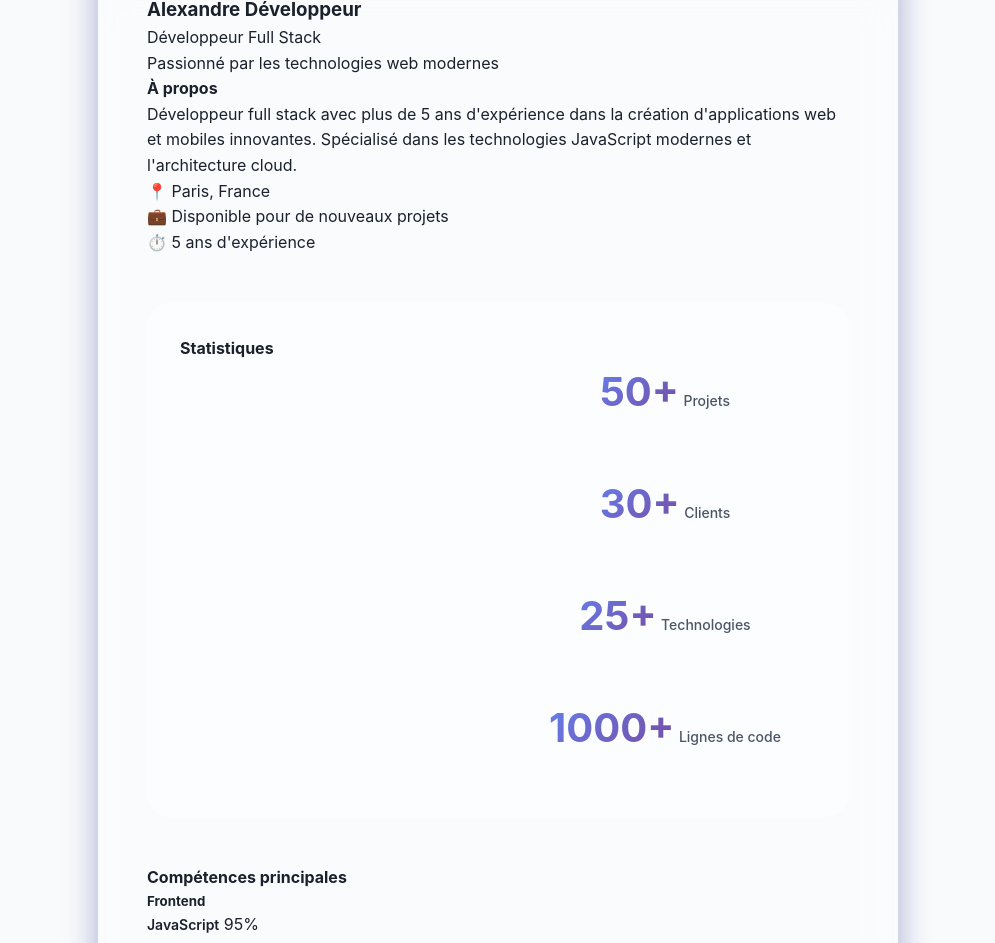
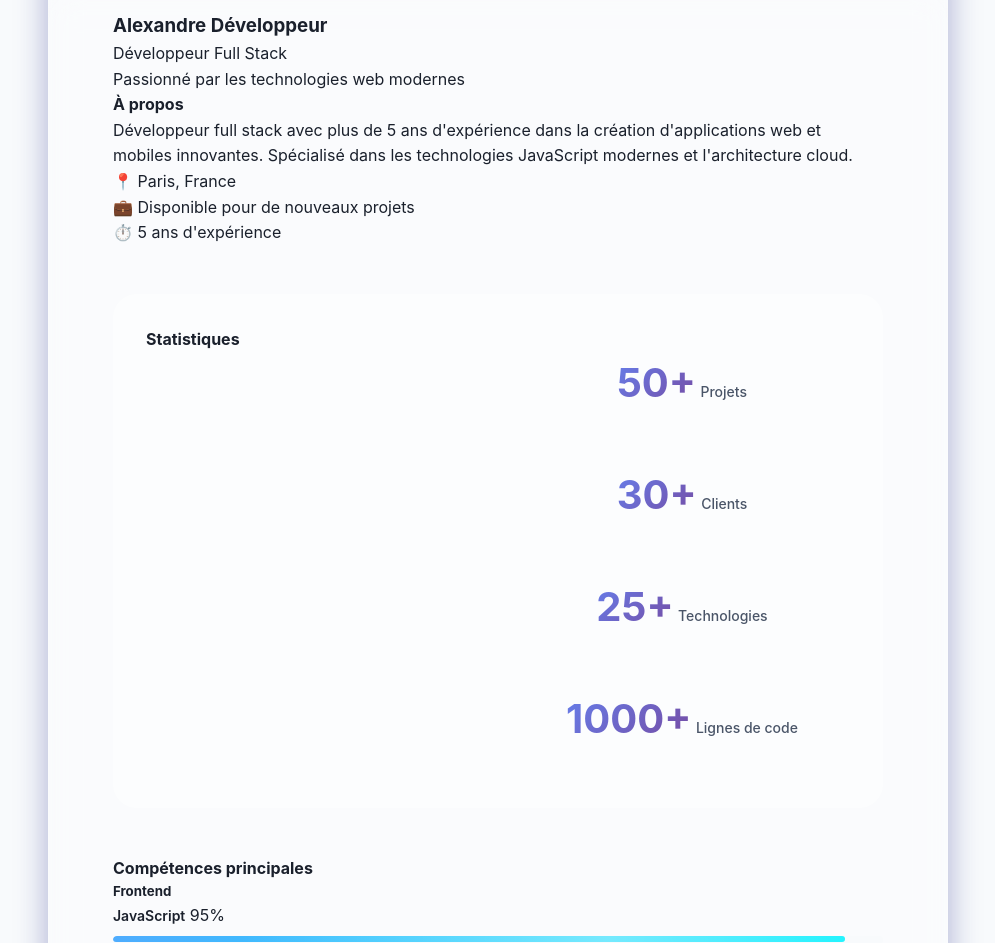
Before and after one commit to HASHT85/vibecraft-test1, a website built with Vite: page index.html in a window 1280 px wide. Shown: the part 1017-1960 px from the top of the page, without its empty margins (142-1137 px from the left). Built offline with nearby package versions, Linux system fonts and the light colour scheme; files whose address does not match are found by name.

Commit message:
fix: import CSS via JS modules for reliable Vite bundling

```diff
--- a/index.html
+++ b/index.html
@@ -1,5 +1,6 @@
 <!DOCTYPE html>
 <html lang="fr">
+
 <head>
     <meta charset="UTF-8">
     <meta name="viewport" content="width=device-width, initial-scale=1.0">
@@ -19,7 +20,8 @@
     <meta property="og:type" content="website">
     <meta property="og:url" content="https://portfolio.dev/">
     <meta property="og:title" content="Portfolio - Développeur Web">
-    <meta property="og:description" content="Découvrez mes projets et compétences en développement web moderne. Spécialisé en JavaScript, React, Node.js et technologies cloud.">
+    <meta property="og:description"
+        content="Découvrez mes projets et compétences en développement web moderne. Spécialisé en JavaScript, React, Node.js et technologies cloud.">
     <meta property="og:image" content="https://portfolio.dev/assets/images/og-default.jpg">
     <meta property="og:image:width" content="1200">
     <meta property="og:image:height" content="630">
@@ -31,7 +33,8 @@
     <meta name="twitter:card" content="summary_large_image">
     <meta name="twitter:url" content="https://portfolio.dev/">
     <meta name="twitter:title" content="Portfolio - Développeur Web">
-    <meta name="twitter:description" content="Découvrez mes projets et compétences en développement web moderne. Spécialisé en JavaScript, React, Node.js et technologies cloud.">
+    <meta name="twitter:description"
+        content="Découvrez mes projets et compétences en développement web moderne. Spécialisé en JavaScript, React, Node.js et technologies cloud.">
     <meta name="twitter:image" content="https://portfolio.dev/assets/images/og-default.jpg">
     <meta name="twitter:creator" content="@portfolio_dev">
     <meta name="twitter:site" content="@portfolio_dev">
@@ -59,17 +62,9 @@
 
     <title>Portfolio - Développeur Web</title>
 
-    <!-- CSS -->
-    <link rel="stylesheet" href="/css/themes.css">
-    <link rel="stylesheet" href="/css/main.css">
-    <link rel="stylesheet" href="/css/glassmorphism.css">
-    <link rel="stylesheet" href="/css/animations.css">
-    <link rel="stylesheet" href="/css/hero-animations.css">
-    <link rel="stylesheet" href="/css/about-section.css">
-    <link rel="stylesheet" href="/css/contact-form.css">
-    <link rel="stylesheet" href="/css/pwa.css">
-    <link rel="stylesheet" href="/css/responsive.css">
+    <!-- CSS is imported via main.js for Vite bundling -->
 </head>
+
 <body>
     <!-- Navigation -->
     <nav class="navbar">
@@ -96,7 +91,8 @@
     <section id="hero" class="hero">
         <div class="hero-content glass-card">
             <h1 class="hero-title staggered-text">Bonjour, je suis Développeur Full Stack</h1>
-            <p class="hero-description" data-typewriter="Passionné par les technologies web modernes et l'innovation" data-speed="60">Passionné par les technologies web modernes et l'innovation</p>
+            <p class="hero-description" data-typewriter="Passionné par les technologies web modernes et l'innovation"
+                data-speed="60">Passionné par les technologies web modernes et l'innovation</p>
             <div class="hero-actions">
                 <a href="#projects" class="btn btn-primary animate-hover">
                     <span>Voir mes projets</span>
@@ -196,7 +192,8 @@
                     </div>
                     <div class="project-content">
                         <h3 class="project-title">Projet Demo</h3>
-                        <p class="project-description">Description du projet de démonstration avec animations et interactions modernes.</p>
+                        <p class="project-description">Description du projet de démonstration avec animations et
+                            interactions modernes.</p>
                         <div class="project-tech">
                             <span class="tech-tag">JavaScript</span>
                             <span class="tech-tag">CSS3</span>
@@ -267,4 +264,5 @@
     <script type="module" src="/js/performance-optimizer.js"></script>
     <script type="module" src="/js/pwa.js"></script>
 </body>
+
 </html>
```
Also changed, not shown: js/main.js (+11 -0 lines).
